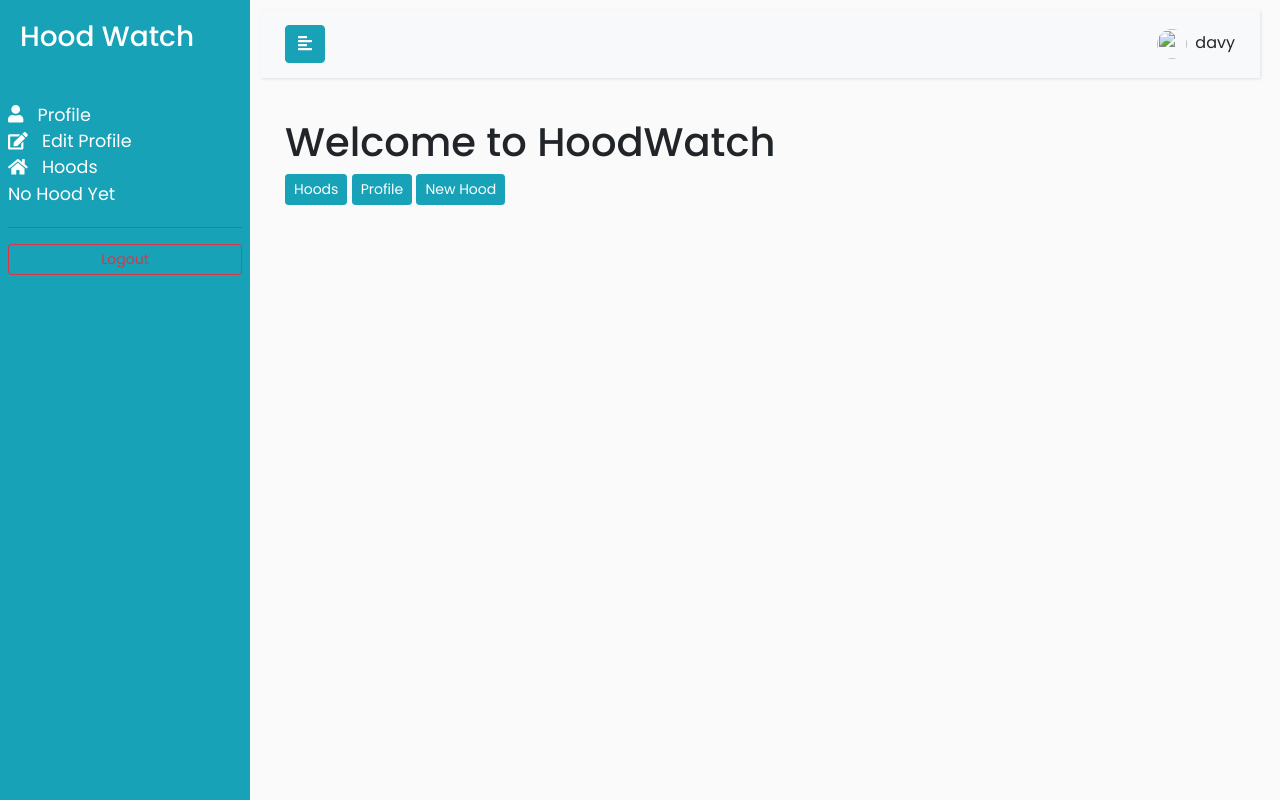
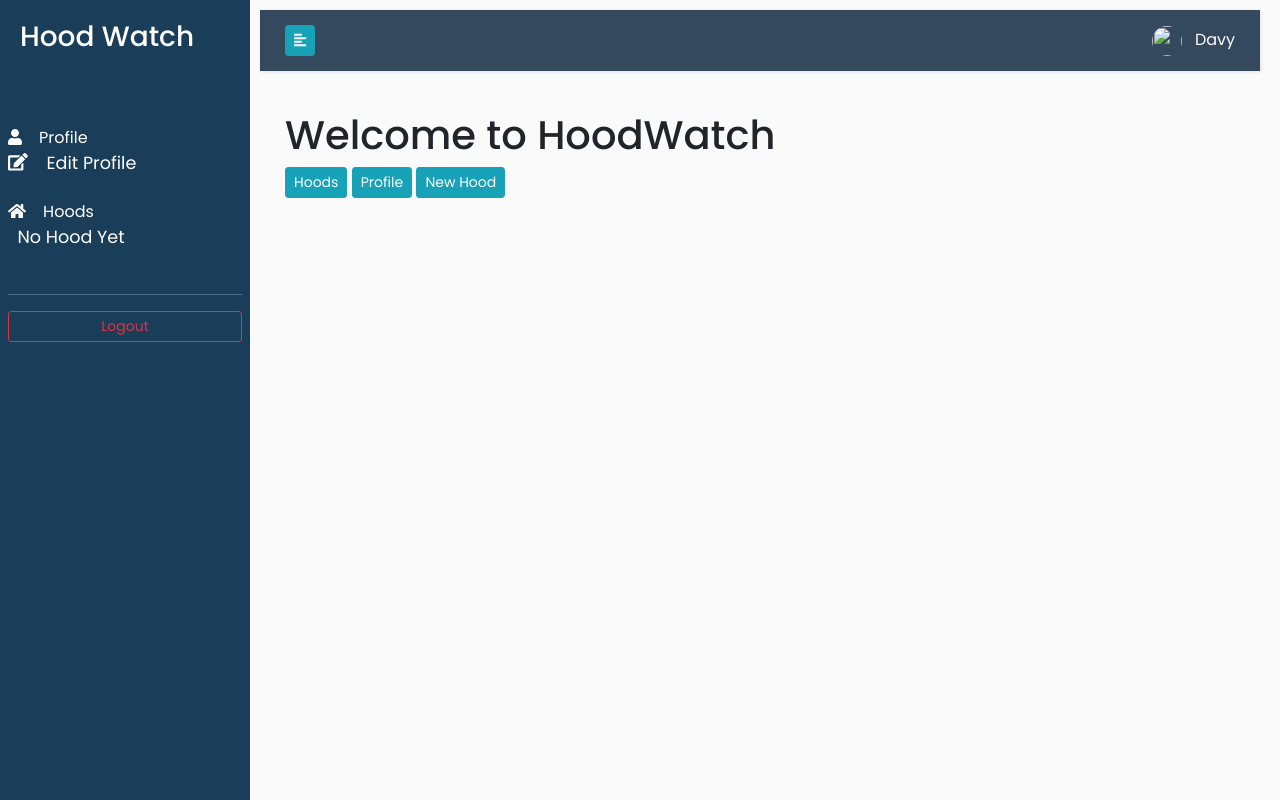
Before and after one commit to poldiee/Hood, a Django app: page / in a window 1280 px wide. Run offline with Django 4.2, Linux system fonts and the light colour scheme; a user stored in the database is signed in; some libraries are stand-ins or nearby versions.

Commit message:
margin styling

```diff
--- a/hoodwatch/templates/bar.html
+++ b/hoodwatch/templates/bar.html
@@ -1,39 +1,40 @@
-<nav id="sidebar" class="bg-info">
-    <div class="sidebar-header bg-info">
+<nav id="sidebar" class="">
+    <div class="sidebar-header ">
         <h3>Hood Watch</h3>
         <strong><i class="fas fa-home"></i></strong>
     </div>
     {% if user.is_authenticated %}
     <ul class="list-unstyled components mr-2 ml-2">
-        <li>
+        <li class="mb-4"></li>
             <a href="{% url 'profile' user.username %}">
-                <i class="fas fa-user"></i>
+                <i class="fas fa-user"></i>&nbsp;
                 &nbsp; Profile
             </a>
+
         </li>
-        <li>
+        <li class="mb-4">
             <a href="{% url 'edit-profile' user.username %}">
-                <i class="fas fa-edit"></i>
+                <i class="fas fa-edit"></i>&nbsp;
                 &nbsp; Edit Profile
             </a>
         </li>
-        <li>
+        <li class="mb-4"></li>
             <a href="{% url 'hood' %}">
-                <i class="fas fa-home"></i>
+                <i class="fas fa-home"></i>&nbsp;
                 &nbsp; Hoods
             </a>
         </li>
 
         {% if user.profile.neighbourhood %}
-        <li>
+        <li class="mb-4">
             <a href="{% url 'single-hood' user.profile.neighbourhood.id %}">
-                <i class="fas fa-paper-plane"></i>
+                <i class="fas fa-paper-plane"></i>&nbsp;
                 &nbsp;{{user.profile.neighbourhood.name}}
             </a>
         </li>
         {% else %}
-        <li>
-            <a href="">
+        <li class="mb-4">
+            <a href=""> &nbsp;
                 No Hood Yet
             </a>
         </li>
--- a/hoodwatch/templates/navbar.html
+++ b/hoodwatch/templates/navbar.html
@@ -1,7 +1,7 @@
-<nav class="navbar navbar-expand-lg navbar-light bg-light">
+<nav class="navbar navbar-expand-lg navbar-dark">
     <div class="container-fluid">
 
-        <button type="button" id="sidebarCollapse" class="btn btn-info">
+        <button type="button" id="sidebarCollapse" class="btn btn-sm btn-info">
             <i class="fas fa-align-left"></i>
         </button>
         <button class="btn btn-dark d-inline-block d-lg-none ml-auto" type="button" data-toggle="collapse" data-target="#navbarSupportedContent" aria-controls="navbarSupportedContent" aria-expanded="false" aria-label="Toggle navigation">
@@ -13,7 +13,7 @@
                 {% if user.is_authenticated %}
                 <li class="nav-item active">
                     <img class="rounded-circle nav-img"src="{{ user.profile.profile_picture.url }}" alt="">
-                    &nbsp;{{user.username}}
+                    &nbsp; <span class="text-white">{{user.username|title}}</span>
                 </li>
                 {% else %}
                 <li class="nav-item active">
--- a/hoodwatch/templates/profile.html
+++ b/hoodwatch/templates/profile.html
@@ -2,7 +2,6 @@
 
 {% block content %}
 <div class="container">
-    <h1>Welcome to HoodWatch</h1>
     <div class="row">
         <div class="col-md-3"></div>
         <div class="col-md-6 mt-4">
--- a/hoodwatch/views.py
+++ b/hoodwatch/views.py
@@ -88,7 +88,7 @@ def create_post(request, hood_id):
             post.hood = hood
             post.user = request.user.profile
             post.save()
-            return HttpResponseRedirect(request.path_info)
+            return redirect('hood')
     else:
         form = PostForm()
     return render(request, 'post.html', {'form': form})
--- a/static/css/styles.css
+++ b/static/css/styles.css
@@ -22,7 +22,7 @@ a:focus {
     margin-top:-1%;
     margin-left:-1%;
     padding: 15px 10px;
-    background: #fff;
+    background-color: #35495e;
     border: none;
     border-radius: 0;
     margin-bottom: 40px;
@@ -48,7 +48,7 @@ span {
 #sidebar {
     min-width: 250px;
     max-width: 250px;
-    background: #7386D5;
+    background: #1a3e59;
     color: #fff;
     position: -webkit-sticky;
     position: sticky;
@@ -57,8 +57,8 @@ span {
 }
 
 #sidebar.active {
-    min-width: 80px;
-    max-width: 80px;
+    min-width: 90px;
+    max-width: 90px;
     text-align: center;
 }
 
@@ -103,7 +103,6 @@ span {
 
 #sidebar .sidebar-header {
     padding: 20px;
-    background: #6d7fcc;
 }
 
 #sidebar .sidebar-header strong {
```
